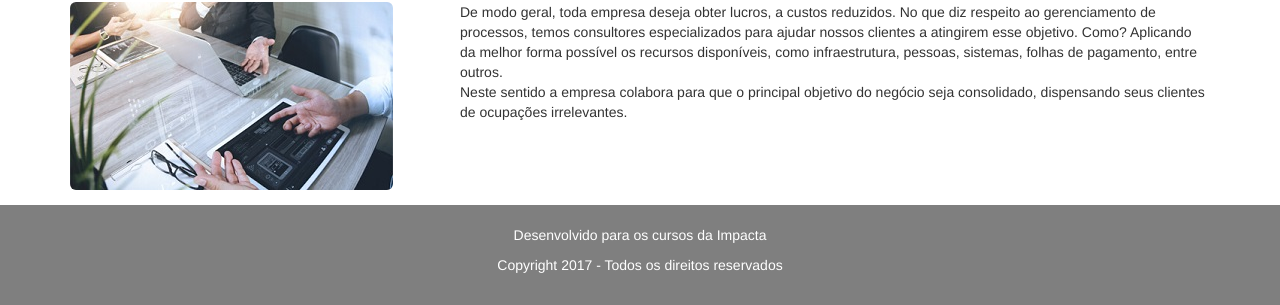
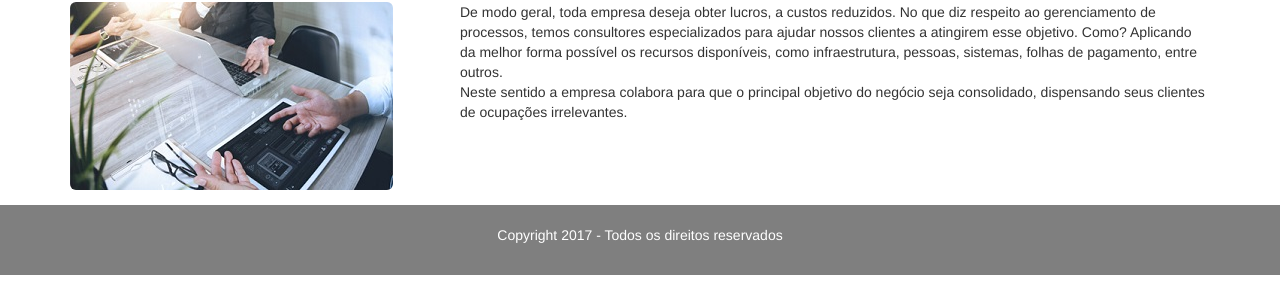
Before and after one commit to DaniloRolin/Consultoria, a plain HTML site: page index.html in a window 1280 px wide. Shown: the part 1029-1334 px from the top of the page. After the commit the page ends 1304 px from the top, so only its background shows below. Drawn offline with Linux system fonts and the light colour scheme.

Commit message:
Update index.html

```diff
--- a/index.html
+++ b/index.html
@@ -146,9 +146,7 @@
 
 
     <footer class="footer">
-        <p>
-            Desenvolvido para os cursos da Impacta
-        </p>
+
         <p>
             Copyright 2017 - Todos os direitos reservados
         </p>
```
